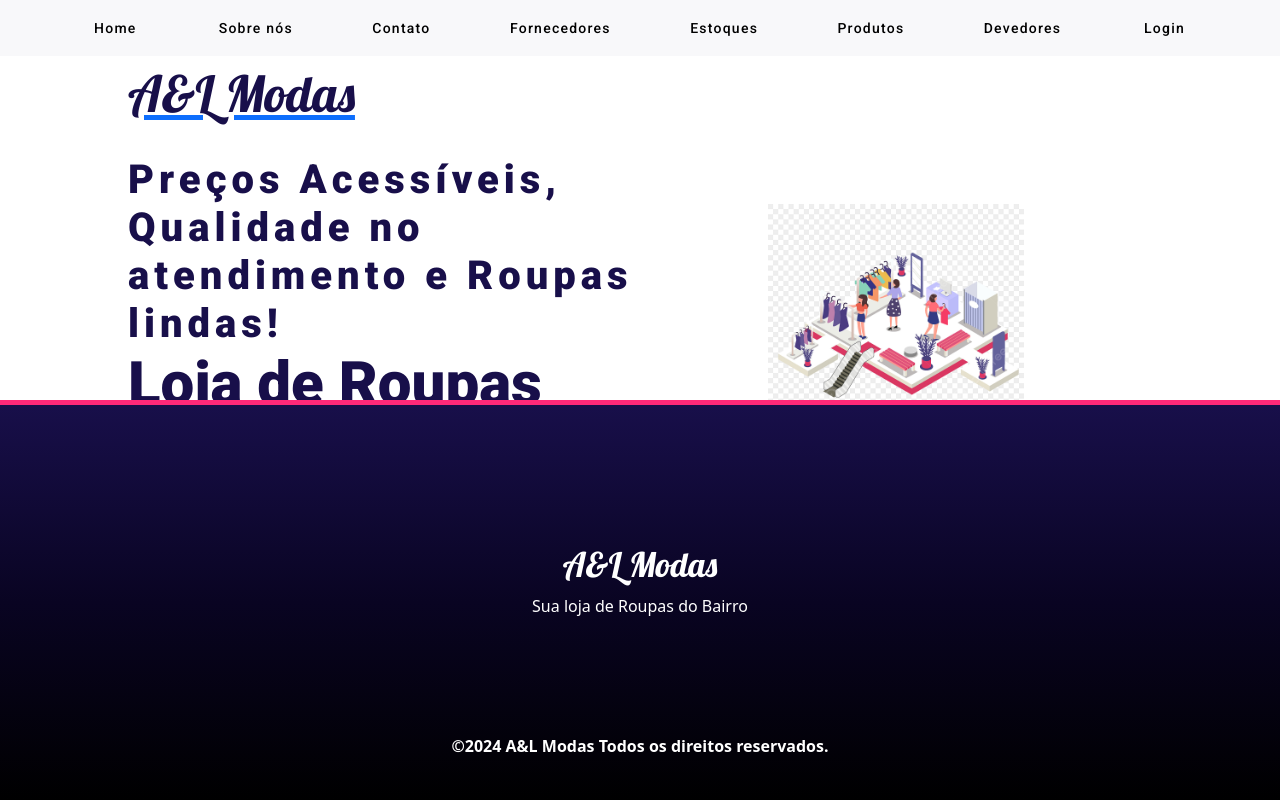
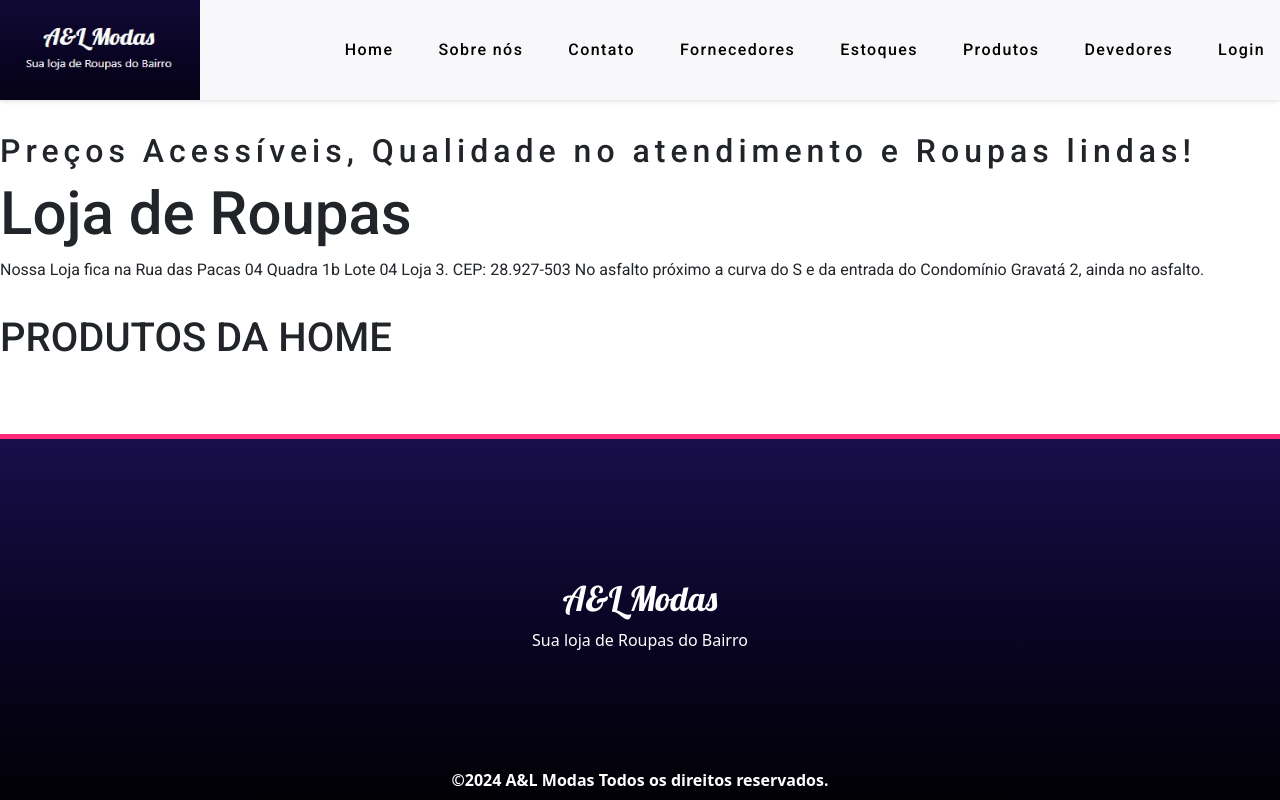
Before and after one commit to AndreRaffoul/AtualizarPagina, an Angular app in the folder AeLModas/: page / in a window 1280 px wide. Shown: the top 800 px of the page. Built offline with nearby package versions, Linux system fonts and the light colour scheme.

Commit message:
Data 10/03/2025 - Organização do layout da home e correções necessárias.

```diff
--- a/AeLModas/src/app/app.component.html
+++ b/AeLModas/src/app/app.component.html
@@ -1,2 +1,9 @@
 
-<app-home></app-home>
+<app-menu></app-menu>
+
+<main>
+  <router-outlet />
+</main>
+
+<!-- posição do footer -->
+<app-footer></app-footer>
--- a/AeLModas/src/app/app.component.ts
+++ b/AeLModas/src/app/app.component.ts
@@ -1,11 +1,12 @@
 import { Component } from '@angular/core';
 import { RouterOutlet } from '@angular/router';
-import { HOMEComponent } from "./componentes/HOME/home.component";
+import { FOOTERComponent } from "./componentes/HOME/footer/footer.component";
+import { MENUComponent } from "./componentes/HOME/menu/menu.component";
 
 @Component({
   selector: 'app-root',
   standalone: true,
-  imports: [RouterOutlet, HOMEComponent],
+  imports: [RouterOutlet, MENUComponent, FOOTERComponent],
   templateUrl: './app.component.html',
   styleUrl: './app.component.css'
 })
--- a/AeLModas/src/app/componentes/HOME/content/content.component.html
+++ b/AeLModas/src/app/componentes/HOME/content/content.component.html
@@ -1,6 +1,20 @@
 
+<div style="margin-top: 2em; margin-bottom: 2em;">
+  <h1>   PRODUTOS DA HOME   </h1>
 
+  <!-- Exibir em loop todos os produtos vendidos no site -->
+  <!-- <div class="container">
+    <div class="row">
+      <div class="col-md-4" *ngFor="let produto of produtos">
+        <div class="card" style="width: 18rem;">
+          <img [src]=" 'assets/' + produto.imagem" class="card-img-top" alt="..." />
+          <div class="card-body">
+            <h5 class="card-title">{{ produto.nome }}</h5>
+            <p class="card-text">{{ produto.descricao }}</p>
+            <a href="#" class="btn btn-primary">Comprar</a>
+          </div>
+        </div>
+      </div>
+    </div> -->
 
-<div style="margin-top: 17em; margin-bottom: 5em;">
-  <h1>   PRODUTOS DA HOME   </h1>
 </div>
--- a/AeLModas/src/app/componentes/HOME/content/content.component.ts
+++ b/AeLModas/src/app/componentes/HOME/content/content.component.ts
@@ -1,10 +1,14 @@
+import { CommonModule } from '@angular/common';
 import { Component } from '@angular/core';
 import { RouterModule } from '@angular/router';
 
 @Component({
   selector: 'app-content',
   standalone: true,
-  imports: [RouterModule],
+  imports: [
+    RouterModule,
+    CommonModule
+  ],
   templateUrl: './content.component.html',
   styleUrl: './content.component.css'
 })
--- a/AeLModas/src/app/componentes/HOME/footer/footer.component.css
+++ b/AeLModas/src/app/componentes/HOME/footer/footer.component.css
@@ -1,181 +1,10 @@
 @import url('https://fonts.googleapis.com/css2?family=Lobster&family=Roboto:ital,wght@0,100;0,300;0,400;0,500;0,700;0,900;1,100;1,300;1,400;1,500;1,700;1,900&display=swap');
-
-*{
-    box-sizing: border-box;
-}
-
-body{
-    margin:0;
-    font-family: 'Roboto', sans-serif;
-}
-
-.navbar{
-    display: flex;
-    flex-flow: row wrap;
-    height: 100px;
-    background: white;
-    justify-content: center;
-    align-items: center;
-    position:fixed;
-    width: 100%;
-}
-
-.logo{
-    flex:20%;
-    margin-left:10%;
-    text-align: left;
-}
-
-.logo h1{
-    font-family: 'Lobster', cursive;
-    color:#180F4A;
-    font-size:50px;
-}
-
-.menu{
-    flex:70%;
-    text-align:right;
-    padding:20px;
-}
-
-.menu a{
-    color:#180F4A;
-    text-decoration: none;
-    font-size:20px;
-    padding:20px 16px;
-}
-
-.menu a:hover{
-    color:#FF2978;
-    border-top:4px solid #180F4A;
-}
-
-#botao{
-    background: #180F4A;
-    padding: 10px 25px;
-    color:white;
-    border-radius:5px;
-    margin-right:10%;
-    margin-left:5%;
-}
-
-#botao:hover{
-    border:none;
-    background: #FF2978;
-}
-
-.header{
-    display: flex;
-    flex-flow:row wrap;
-    justify-content: center;
-    align-items: center;
-    background: white;
-    padding-top:100px;
-}
-
-.headline{
-    margin-left:10%;
-    flex:40%;
-}
-
-.headline h2{
-    font-weight: 900;
-    font-size:40px;
-    color:#180F4A;
-    padding:0;
-    margin:0;
-}
-
-.headline p{
-    color:gray;
-    text-align:left;
-}
-
-.contact-btn{
-    display: inline-block;
-    background: #FF2978;
-    padding:20px;
-    color:white;
-    text-transform: uppercase;
-    border-radius:5px;
-    text-decoration: none;
-}
-
-.contact-btn:hover{
-    background:#180F4A;
-}
-
-.img-headline{
-    margin-right:10%;
-    flex:40%;
-    text-align:center;
-}
-
-section{
-    display: inline-block;
-    margin-left:5%;
-    margin-right:5%;
-    padding:5%;
-    text-align: center;
-
-}
-
-section h2{
-    width:100%;
-    font-size:70px;
-    margin:0;
-    font-family: 'Lobster', cursive;
-    font-weight: bold;
-    color:#180F4A;
-}
-
-.servicos{
-    display: inline-block;
-    margin-top:5%;
-}
-
-.card{
-    display: inline-block;
-    width: 30%;
-    padding:20px;
-    margin:1%;
-    border:1px solid #FF2978;
-    border-radius:10px;
-    cursor:pointer;
-}
-
-.texto-oculto{
-    display: none;
-}
-
-.card:hover{
-    background: #FF2978;
-    color:white;
-    padding:40px;
-}
-
-.card:hover img{
-    display: none;
-}
-
-.card:hover .card-text{
-    display:none;
-}
-
-.card:hover .texto-oculto{
-    display:block;
-}
-
-footer{
-    margin-top:10px;
-    height: 400px;
-    background-image:linear-gradient(180deg,#180F4A,#090422,black);
-    text-align:center;
-    border-top:5px solid #FF2978;
-    /*Posicionando o footer no fim da página*/
-    position: absolute;
-    bottom: 0;
-    width: 100%;
+footer {
+  background-image: linear-gradient(180deg, #180F4A, #090422, black);
+  text-align: center;
+  border-top: 5px solid #FF2978;
+  padding: 40px 20px;
+  width: 100%;
 }
 
 .logo-rodape{
@@ -187,60 +16,3 @@ footer{
     color:white;
     font-size:34px;
 }
-
-.about{
-    margin-top: 100px;
-}
-.about p{
-    text-align: justify;
-}
-
-.about li{
-    text-align: justify;
-}
-
-.produtos {
-    text-align: center;
-    margin-top: 150px;
-    align-content: center;
-    padding: 50px;
-    width: 100%;
-    margin: 0 auto;
-}
-
-.produtos h2 {
-    font-family: 'Lobster', cursive;
-    font-size: 36px;
-    color: #180F4A;
-}
-
-.categorias {
-    margin-bottom: 20px;
-}
-
-.categorias h3 {
-    font-size: 24px;
-    color: #180F4A;
-}
-
-.categoria-buttons {
-    display: flex;
-    justify-content: center;
-    align-content: center;
-    gap: 10px;
-    margin-top: 10px;
-}
-
-.categoria-btn {
-    background-color: #180F4A;
-    color: white;
-    padding: 10px 20px;
-    border: none;
-    border-radius: 5px;
-    cursor: pointer;
-    font-size: 16px;
-}
-
-.categoria-btn:hover {
-    background-color: #FF2978;
-}
--- a/AeLModas/src/app/componentes/HOME/home.component.css
+++ b/AeLModas/src/app/componentes/HOME/home.component.css
@@ -1,4 +1,30 @@
-@import url('https://fonts.googleapis.com/css2?family=Lobster&family=Roboto:ital,wght@0,100;0,300;0,400;0,500;0,700;0,900;1,100;1,300;1,400;1,500;1,700;1,900&display=swap');
+
+/* Garante que a página ocupe toda a altura disponível */
+html, body {
+  height: 100%;
+  margin: 0;
+  font-family: 'Roboto', sans-serif;
+  display: flex;
+  flex-direction: column;
+}
+
+/* Permite que o conteúdo cresça e empurre o footer para baixo */
+main {
+  flex: 1;
+  padding-bottom: 20px; /* Para evitar que o conteúdo fique colado ao footer */
+}
+
+/* Remove o posicionamento fixo e permite que o footer fique sempre no final */
+footer {
+  background-image: linear-gradient(180deg, #180F4A, #090422, black);
+  text-align: center;
+  border-top: 5px solid #FF2978;
+  padding: 40px 20px;
+  width: 100%;
+}
+
+
+/*
 
 *{
     box-sizing: border-box;
@@ -240,3 +266,6 @@ footer{
 .categoria-btn:hover {
     background-color: #FF2978;
 }
+
+
+*/
--- a/AeLModas/src/app/componentes/HOME/home.component.html
+++ b/AeLModas/src/app/componentes/HOME/home.component.html
@@ -1,36 +1,35 @@
-<app-menu></app-menu>
+
 
 <body>
-  <nav class="navbar">
+  <!-- <nav class="navbar">
     <div class="logo">
-      <a href="index.html"><h1>A&L Modas</h1></a>
-      <app-content></app-content>
+      <a ><h1>A&L Modas</h1></a>
     </div>
-  </nav>
+  </nav> -->
 
+  <main>
     <header class="header">
       <div class="headline">
         <h2 style="letter-spacing: 5px">
           Preços Acessíveis, Qualidade no atendimento e Roupas lindas!
         </h2>
+
         <h2 style="font-size: 60px">Loja de Roupas</h2>
-      <p>
-        Nossa Loja fica na Rua das Pacas 04 Quadra 1b Lote 04 Loja 3. CEP:
+
+        <p> Nossa Loja fica na Rua das Pacas 04 Quadra 1b Lote 04 Loja 3. CEP:
           28.927-503 No asfalto próximo a curva do S e da entrada do Condomínio
-        Gravatá 2, ainda no asfalto.
-      </p>
+          Gravatá 2, ainda no asfalto. </p>
+
       </div>
       <div class="img-headline">
-      <img style="max-width: 50%" [src]=" 'assets/' + imagemBanner " alt="banner" />
+        <!-- <img style="max-width: 50%" [src]=" 'assets/' + imagemBanner " alt="banner" /> -->
       </div>
     </header>
 
+    <section>
+        <app-content></app-content>
+    </section>
+
+  </main>
+
 </body>
-
-<div>
-  <router-outlet />
-</div>
-
-<div>
-  <app-footer></app-footer>
-</div>
--- a/AeLModas/src/app/componentes/HOME/home.component.ts
+++ b/AeLModas/src/app/componentes/HOME/home.component.ts
@@ -1,20 +1,15 @@
 import { CommonModule } from '@angular/common';
 import { Component } from '@angular/core';
 import { RouterModule } from '@angular/router';
-import { CONTENTComponent } from '../HOME/content/content.component';
-import { FOOTERComponent } from '../HOME/footer/footer.component';
-import { MENUComponent } from '../HOME/menu/menu.component';
-
+import { CONTENTComponent } from "./content/content.component";
 
 @Component({
   selector: 'app-home',
   standalone: true,
   imports: [
-    MENUComponent,
-    CONTENTComponent,
-    FOOTERComponent,
-    CommonModule, RouterModule
-  ],
+    CommonModule, RouterModule,
+    CONTENTComponent
+],
   templateUrl: './home.component.html',
   styleUrl: './home.component.css'
 })
--- a/AeLModas/src/app/componentes/HOME/menu/menu.component.css
+++ b/AeLModas/src/app/componentes/HOME/menu/menu.component.css
@@ -1,9 +1,43 @@
-.menu{
-    width: 100%;
-    display: flex;
-    justify-content: space-evenly;
-    align-items: center;
-    background-color: #f8f8fa;
-    padding: 10px 20px;
-    box-shadow: 0 2px 4px rgba(0, 0, 0, 0.1);
+/* Estiliza o menu para alinhar a logo e os botões na horizontal */
+.menu {
+  display: flex;
+  align-items: center;
+  justify-content: space-between; /* Deixa a logo à esquerda e os botões à direita */
+  background-color: #f8f8fa;
+  padding: 0px 0px;
+  box-shadow: 0 2px 4px rgba(0, 0, 0, 0.1);
+
+  margin-bottom: 2em;
+
 }
+
+/* Ajusta a logo para ficar sempre no canto esquerdo */
+.logo {
+  display: flex;
+  align-items: center;
+}
+
+.logo img {
+  width: 220px;
+  height: 100px;
+}
+
+/* Mantém os botões alinhados à direita */
+.menu-buttons {
+  display: flex;
+  gap: 15px; /* Espaço entre os botões */
+}
+
+/* Ajusta os botões */
+.menu-buttons button {
+  background-color: transparent;
+  border: none;
+  font-size: 16px;
+  cursor: pointer;
+  padding: 10px 15px;
+  transition: 0.3s;
+}
+
+.menu-buttons button:hover {
+  color: #ff2978;
+}
--- a/AeLModas/src/app/componentes/HOME/menu/menu.component.html
+++ b/AeLModas/src/app/componentes/HOME/menu/menu.component.html
@@ -1,15 +1,25 @@
 <div class="menu">
+  <!--Alinhar a logo no canto esquedo do menu-->
+  <div class="logo">
+    <a [routerLink]="'/'">
+      <img
+        [src]="'assets/LogoAeLModas.jpg'"
+        alt="Logo A&L Modas"
+        style="width: 200px; height: 100px"
+      />
+    </a>
+  </div>
 
-  <button mat-button  [routerLink]=" '' ">Home</button>
-  <button mat-button  >Sobre nós</button>
-  <button mat-button  >Contato</button>
+  <div class="menu-buttons">
+    <button mat-button [routerLink]="'/'">Home</button>
+    <button mat-button>Sobre nós</button>
+    <button mat-button>Contato</button>
 
+    <button mat-button [routerLink]="'/fornecedoresCadas'">Fornecedores</button>
+    <button mat-button [routerLink]="'/estoqueCadas'">Estoques</button>
+    <button mat-button [routerLink]="'/produtoCadas'">Produtos</button>
+    <button mat-button [routerLink]="'/devedorCadas'">Devedores</button>
 
-  <button mat-button  [routerLink]="'/fornecedoresCadas'">Fornecedores</button>
-  <button mat-button [routerLink]="'/estoqueCadas'">Estoques</button>
-  <button mat-button  [routerLink]="'/produtoCadas'">Produtos</button>
-  <button mat-button  [routerLink]="'/devedorCadas'">Devedores</button>
-
-  <button mat-button  >Login</button>
-
+    <button mat-button>Login</button>
+  </div>
 </div>
```
Lines whose indentation alone changed are shown as unchanged.
